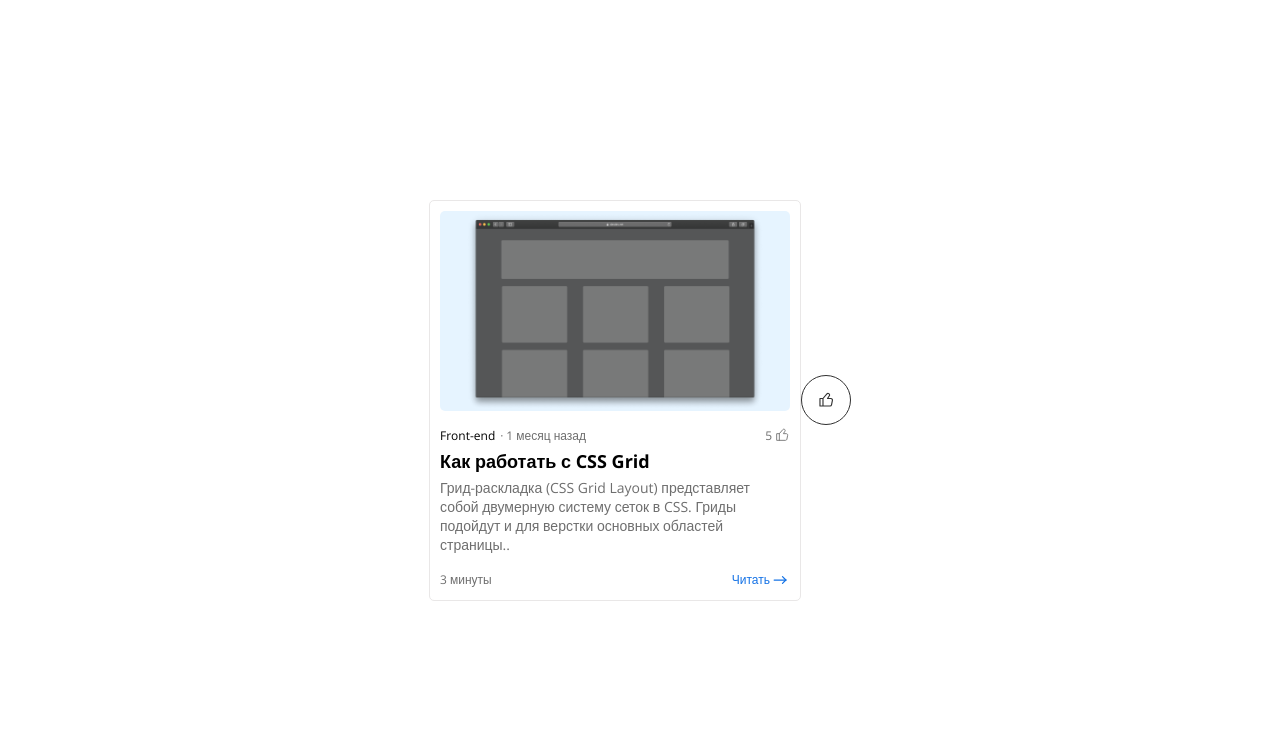
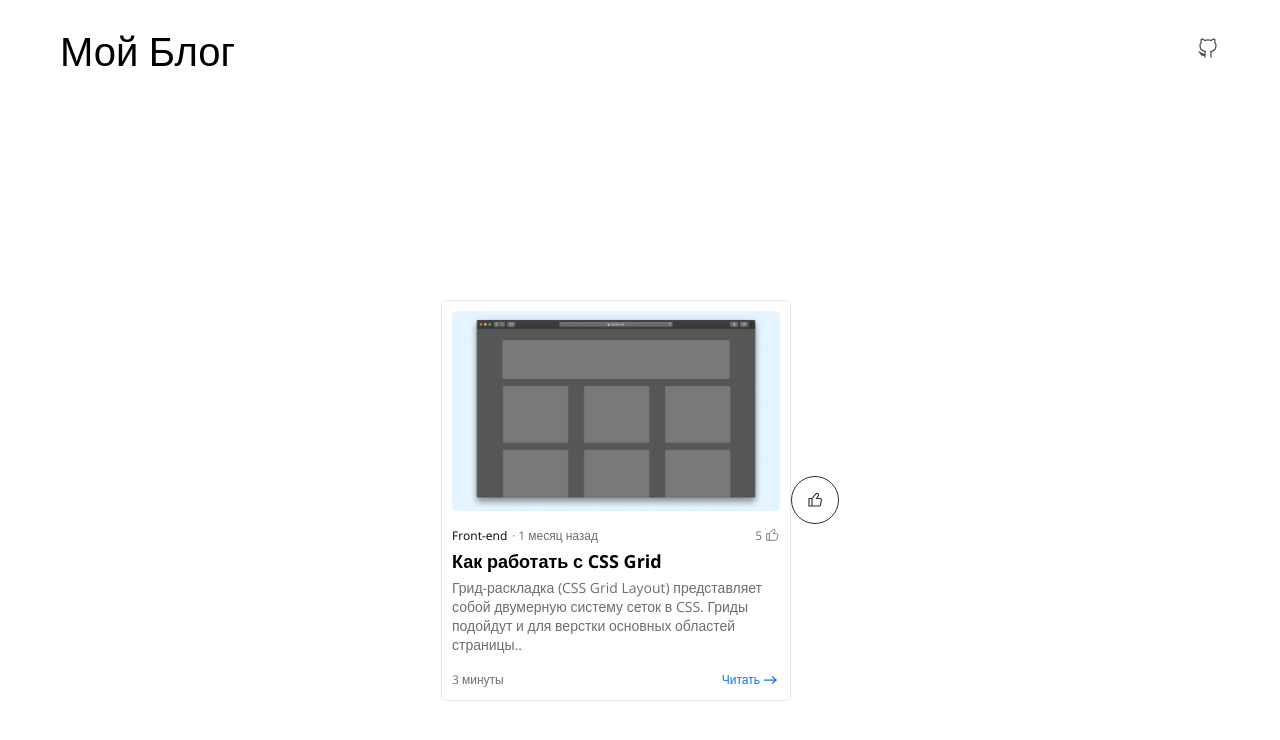
Before and after one commit to AndreParkh/next-my-blog, a Next.js app: page / in a window 1280 px wide. Shown: the top 740 px of the page. Built offline with nearby package versions, Linux system fonts and the light colour scheme; no server answers.

Commit message:
module 9

```diff
--- a/app/globals.css
+++ b/app/globals.css
@@ -11,4 +11,27 @@
 
 * {
 	margin: 0;
+	box-sizing: border-box;
 }
+
+body {
+	display: flex;
+	justify-content: center
+}
+
+.container {
+	width: 1200px;
+}
+
+.header {
+	display: flex;
+	justify-content: space-between;
+	align-items: center;
+	height: 100px;
+	padding: 20px;
+}
+
+.title {
+	font-size: 40px;
+	font-weight: 400;
+}
--- a/app/layout.tsx
+++ b/app/layout.tsx
@@ -1,5 +1,8 @@
 import type { Metadata } from "next";
 import { Open_Sans } from "next/font/google";
+
+import GithubSvg from '@/public/github.svg'
+
 import "./globals.css";
 
 const OpenSans = Open_Sans({ subsets: ["latin"] });
@@ -16,7 +19,17 @@ export default function RootLayout({
 }>) {
 	return (
 		<html lang="ru">
-			<body className={OpenSans.className}>{children}</body>
+			<body className={OpenSans.className}>
+				<div className="container">
+					<header className="header">
+						<h1 className="title">Мой Блог</h1>
+						<a href="https://github.com/AndreParkh" target="_blank" className="github">
+							<GithubSvg />
+						</a>
+					</header>
+					{children}
+				</div>
+			</body>
 		</html>
 	);
 }
```
Also changed, not shown: app/page.tsx (line endings or trailing spaces).
